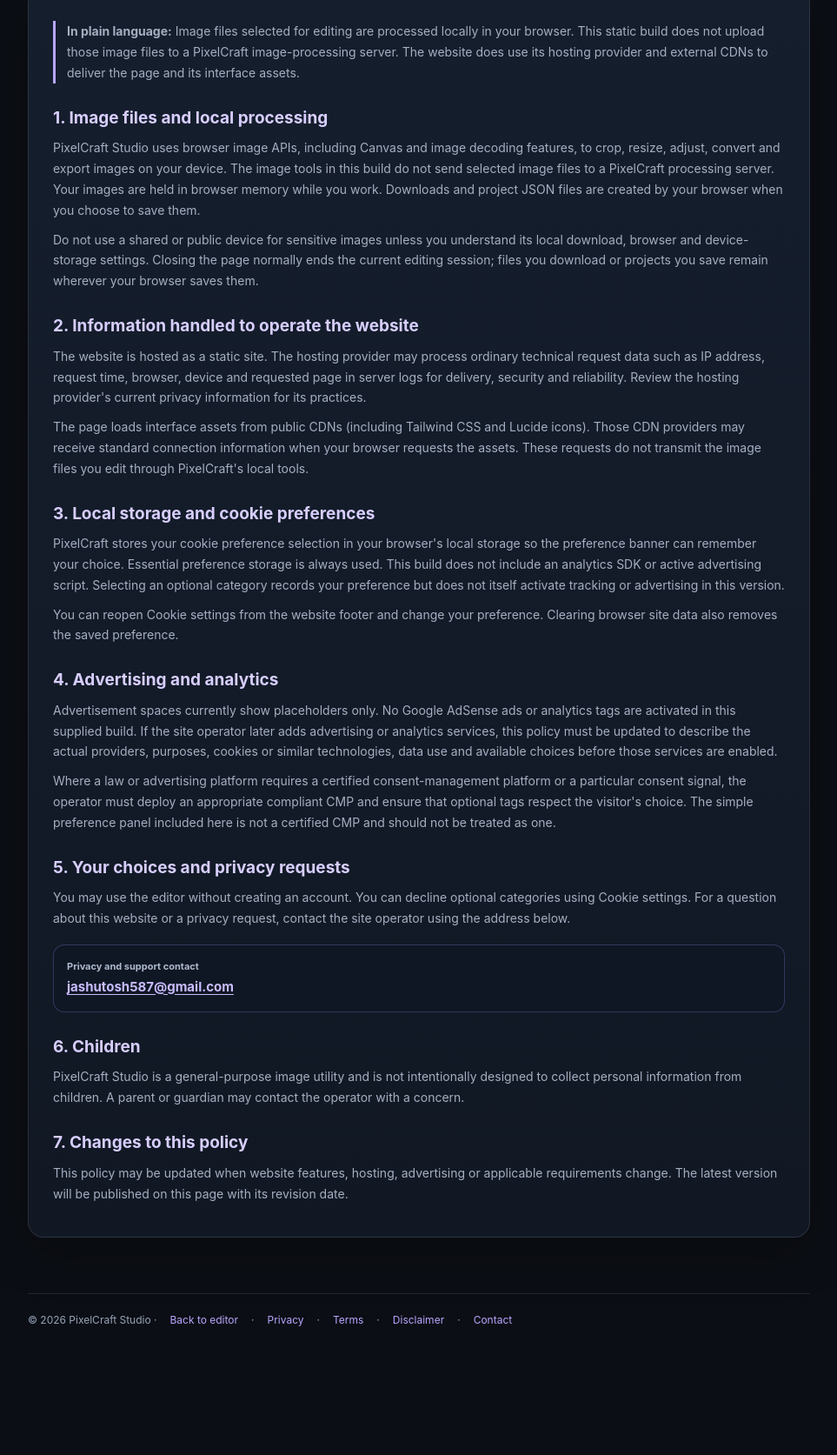
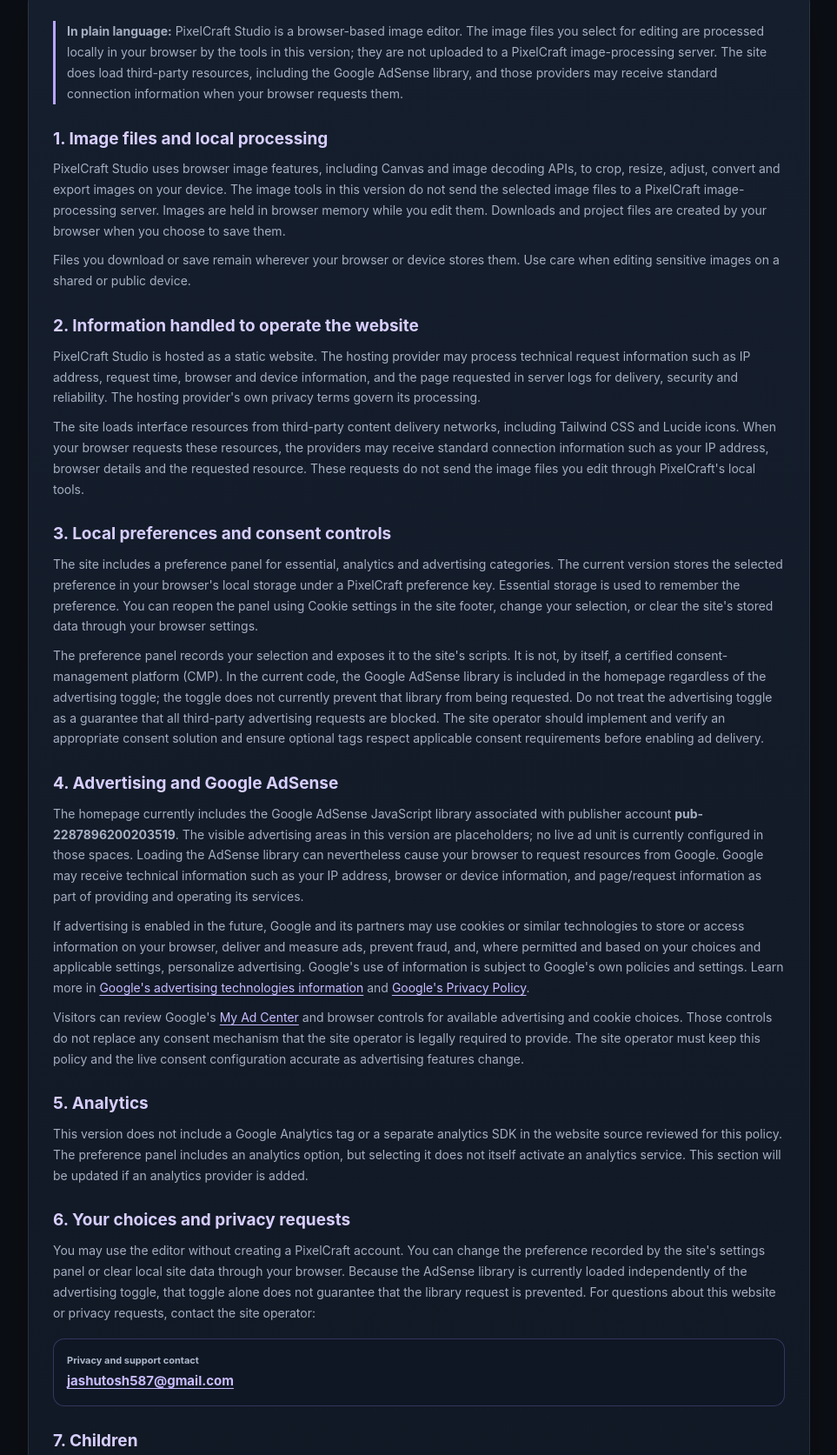
Before and after one commit to jashutosh587-boop/pixelstudio, a plain HTML site: page privacy.html in a window 1280 px wide. Shown: the part 270-1943 px from the top of the page at 87% size, without its empty margins (158-1121 px from the left). Before the commit the page ends 1827 px from the top, so only its background shows below. Drawn offline with Linux system fonts and the light colour scheme.

Commit message:
Update privacy policy for AdSense and consent disclosures

```diff
--- a/privacy.html
+++ b/privacy.html
@@ -12,22 +12,38 @@ a{color:#c9bcff;text-underline-offset:3px}a:hover{color:#fff}footer{padding:20px
 <body><header><a href="index.html">✦ PixelCraft Studio</a></header><main>
 <div class="eyebrow">Site information</div><h1>Privacy Policy</h1><p>Last updated: 4 November 2026</p>
 <div class="card">
-<p class="note"><strong>In plain language:</strong> Image files selected for editing are processed locally in your browser. This static build does not upload those image files to a PixelCraft image-processing server. The website does use its hosting provider and external CDNs to deliver the page and its interface assets.</p>
+<p class="note"><strong>In plain language:</strong> PixelCraft Studio is a browser-based image editor. The image files you select for editing are processed locally in your browser by the tools in this version; they are not uploaded to a PixelCraft image-processing server. The site does load third-party resources, including the Google AdSense library, and those providers may receive standard connection information when your browser requests them.</p>
+
 <h2>1. Image files and local processing</h2>
-<p>PixelCraft Studio uses browser image APIs, including Canvas and image decoding features, to crop, resize, adjust, convert and export images on your device. The image tools in this build do not send selected image files to a PixelCraft processing server. Your images are held in browser memory while you work. Downloads and project JSON files are created by your browser when you choose to save them.</p>
-<p>Do not use a shared or public device for sensitive images unless you understand its local download, browser and device-storage settings. Closing the page normally ends the current editing session; files you download or projects you save remain wherever your browser saves them.</p>
+<p>PixelCraft Studio uses browser image features, including Canvas and image decoding APIs, to crop, resize, adjust, convert and export images on your device. The image tools in this version do not send the selected image files to a PixelCraft image-processing server. Images are held in browser memory while you edit them. Downloads and project files are created by your browser when you choose to save them.</p>
+<p>Files you download or save remain wherever your browser or device stores them. Use care when editing sensitive images on a shared or public device.</p>
+
 <h2>2. Information handled to operate the website</h2>
-<p>The website is hosted as a static site. The hosting provider may process ordinary technical request data such as IP address, request time, browser, device and requested page in server logs for delivery, security and reliability. Review the hosting provider's current privacy information for its practices.</p>
-<p>The page loads interface assets from public CDNs (including Tailwind CSS and Lucide icons). Those CDN providers may receive standard connection information when your browser requests the assets. These requests do not transmit the image files you edit through PixelCraft's local tools.</p>
-<h2>3. Local storage and cookie preferences</h2>
-<p>PixelCraft stores your cookie preference selection in your browser's local storage so the preference banner can remember your choice. Essential preference storage is always used. This build does not include an analytics SDK or active advertising script. Selecting an optional category records your preference but does not itself activate tracking or advertising in this version.</p>
-<p>You can reopen Cookie settings from the website footer and change your preference. Clearing browser site data also removes the saved preference.</p>
-<h2>4. Advertising and analytics</h2>
-<p>Advertisement spaces currently show placeholders only. No Google AdSense ads or analytics tags are activated in this supplied build. If the site operator later adds advertising or analytics services, this policy must be updated to describe the actual providers, purposes, cookies or similar technologies, data use and available choices before those services are enabled.</p>
-<p>Where a law or advertising platform requires a certified consent-management platform or a particular consent signal, the operator must deploy an appropriate compliant CMP and ensure that optional tags respect the visitor's choice. The simple preference panel included here is not a certified CMP and should not be treated as one.</p>
-<h2>5. Your choices and privacy requests</h2>
-<p>You may use the editor without creating an account. You can decline optional categories using Cookie settings. For a question about this website or a privacy request, contact the site operator using the address below.</p>
+<p>PixelCraft Studio is hosted as a static website. The hosting provider may process technical request information such as IP address, request time, browser and device information, and the page requested in server logs for delivery, security and reliability. The hosting provider's own privacy terms govern its processing.</p>
+<p>The site loads interface resources from third-party content delivery networks, including Tailwind CSS and Lucide icons. When your browser requests these resources, the providers may receive standard connection information such as your IP address, browser details and the requested resource. These requests do not send the image files you edit through PixelCraft's local tools.</p>
+
+<h2>3. Local preferences and consent controls</h2>
+<p>The site includes a preference panel for essential, analytics and advertising categories. The current version stores the selected preference in your browser's local storage under a PixelCraft preference key. Essential storage is used to remember the preference. You can reopen the panel using Cookie settings in the site footer, change your selection, or clear the site's stored data through your browser settings.</p>
+<p>The preference panel records your selection and exposes it to the site's scripts. It is not, by itself, a certified consent-management platform (CMP). In the current code, the Google AdSense library is included in the homepage regardless of the advertising toggle; the toggle does not currently prevent that library from being requested. Do not treat the advertising toggle as a guarantee that all third-party advertising requests are blocked. The site operator should implement and verify an appropriate consent solution and ensure optional tags respect applicable consent requirements before enabling ad delivery.</p>
+
+<h2>4. Advertising and Google AdSense</h2>
+<p>The homepage currently includes the Google AdSense JavaScript library associated with publisher account <strong>pub-2287896200203519</strong>. The visible advertising areas in this version are placeholders; no live ad unit is currently configured in those spaces. Loading the AdSense library can nevertheless cause your browser to request resources from Google. Google may receive technical information such as your IP address, browser or device information, and page/request information as part of providing and operating its services.</p>
+<p>If advertising is enabled in the future, Google and its partners may use cookies or similar technologies to store or access information on your browser, deliver and measure ads, prevent fraud, and, where permitted and based on your choices and applicable settings, personalize advertising. Google's use of information is subject to Google's own policies and settings. Learn more in <a href="https://policies.google.com/technologies/ads" target="_blank" rel="noopener noreferrer">Google's advertising technologies information</a> and <a href="https://policies.google.com/privacy" target="_blank" rel="noopener noreferrer">Google's Privacy Policy</a>.</p>
+<p>Visitors can review Google's <a href="https://myadcenter.google.com/" target="_blank" rel="noopener noreferrer">My Ad Center</a> and browser controls for available advertising and cookie choices. Those controls do not replace any consent mechanism that the site operator is legally required to provide. The site operator must keep this policy and the live consent configuration accurate as advertising features change.</p>
+
+<h2>5. Analytics</h2>
+<p>This version does not include a Google Analytics tag or a separate analytics SDK in the website source reviewed for this policy. The preference panel includes an analytics option, but selecting it does not itself activate an analytics service. This section will be updated if an analytics provider is added.</p>
+
+<h2>6. Your choices and privacy requests</h2>
+<p>You may use the editor without creating a PixelCraft account. You can change the preference recorded by the site's settings panel or clear local site data through your browser. Because the AdSense library is currently loaded independently of the advertising toggle, that toggle alone does not guarantee that the library request is prevented. For questions about this website or privacy requests, contact the site operator:</p>
 <div class="email-card"><div><strong>Privacy and support contact</strong><a href="mailto:jashutosh587@gmail.com?subject=PixelCraft%20Studio%20Privacy%20Enquiry">jashutosh587@gmail.com</a></div></div>
-<h2>6. Children</h2><p>PixelCraft Studio is a general-purpose image utility and is not intentionally designed to collect personal information from children. A parent or guardian may contact the operator with a concern.</p>
-<h2>7. Changes to this policy</h2><p>This policy may be updated when website features, hosting, advertising or applicable requirements change. The latest version will be published on this page with its revision date.</p>
-</div></main><footer>© 2026 PixelCraft Studio · <a href="index.html">Back to editor</a> · <a href="privacy.html">Privacy</a> · <a href="terms.html">Terms</a> · <a href="disclaimer.html">Disclaimer</a> · <a href="contact.html">Contact</a></footer></body></html>
+
+<h2>7. Children</h2>
+<p>PixelCraft Studio is a general-purpose image utility and is not intentionally designed to collect personal information from children. A parent or guardian may contact the operator with a concern.</p>
+
+<h2>8. International visitors</h2>
+<p>PixelCraft Studio may be accessed from different countries. Privacy, cookie and online advertising rules vary by location. The site operator is responsible for configuring consent notices, advertising technology and data practices to meet the requirements that apply to visitors and to the services used on the site.</p>
+
+<h2>9. Changes to this policy</h2>
+<p>This policy may be updated when website features, hosting, advertising or applicable requirements change. The latest version will be published on this page with its revision date.</p>
+</div></div></main><footer>© 2026 PixelCraft Studio · <a href="index.html">Back to editor</a> · <a href="privacy.html">Privacy</a> · <a href="terms.html">Terms</a> · <a href="disclaimer.html">Disclaimer</a> · <a href="contact.html">Contact</a></footer></body></html>
```
